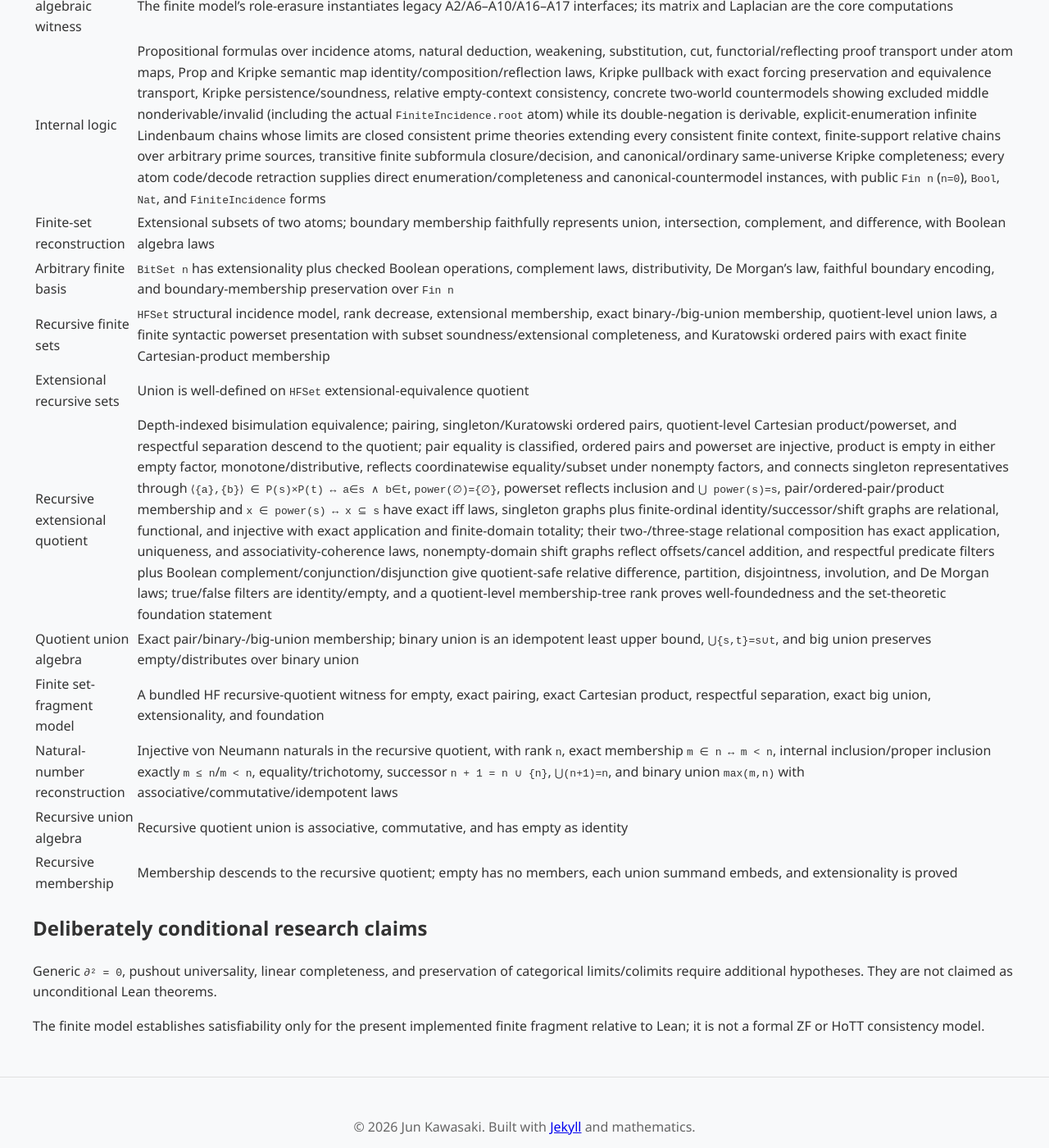
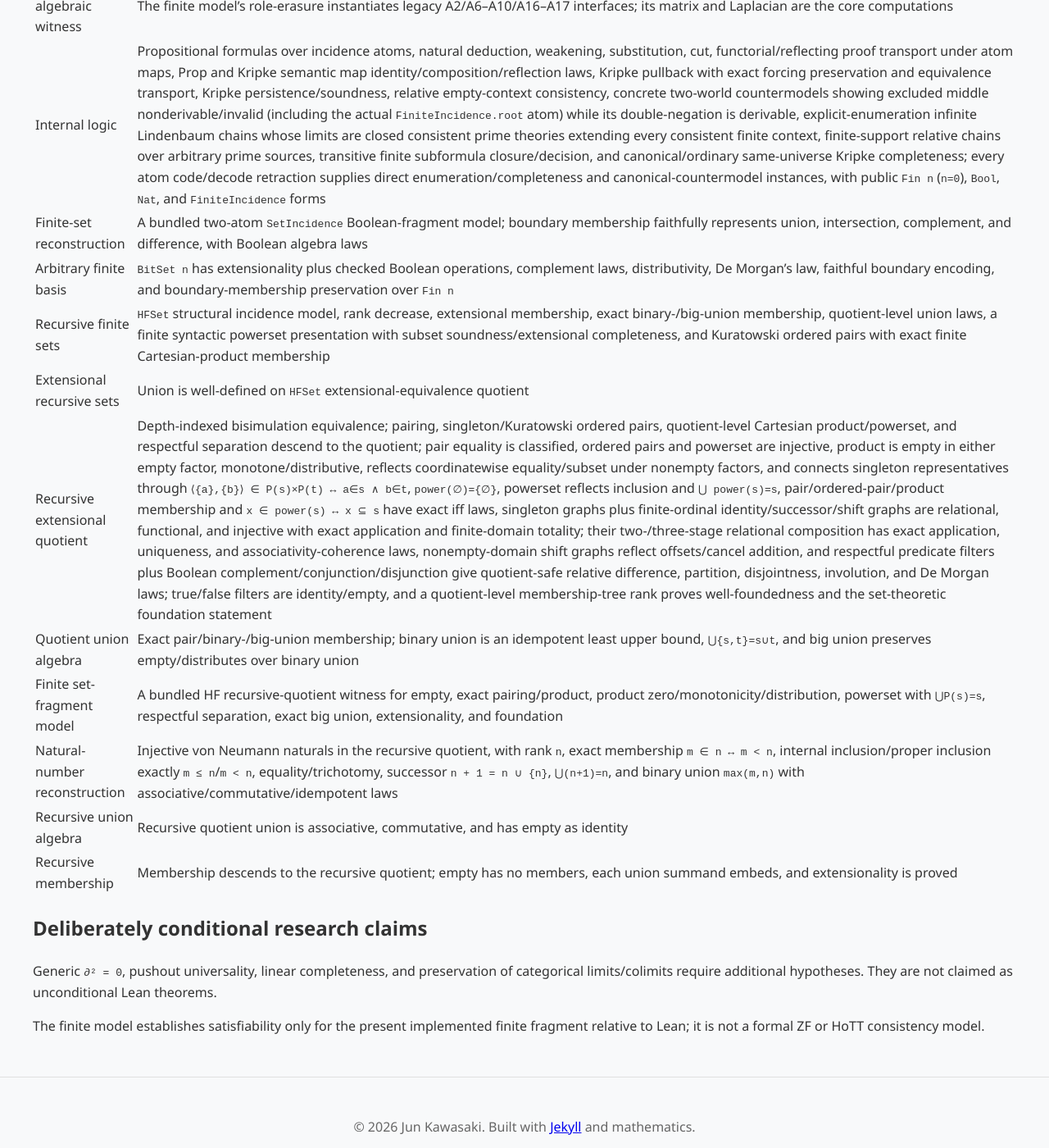
Before and after one commit to com-junkawasaki/inc, a Jekyll site: the page built from docs/verification.md, in a window 1280 px wide and 1400 px high, scrolled down 1167 px. Shown: the whole window at 82% size. Built offline with Jekyll 4.4.1, drawn with Linux system fonts in a browser that asks for light colours.

Commit message:
feat(inc): bundle finite boolean and set models

```diff
--- a/docs/verification.md
+++ b/docs/verification.md
@@ -27,13 +27,13 @@ the triangle example.
 | Finite linear completeness | On the nonempty finite model, equal boundary-matrix/Laplacian observations imply bisimilarity; the exact Laplacian is an idempotent projection with trace `1` and a unique image/kernel direct-sum decomposition (root kernel direction, observed leaf coordinate) |
 | Layered algebraic witness | The finite model's role-erasure instantiates legacy A2/A6–A10/A16–A17 interfaces; its matrix and Laplacian are the core computations |
 | Internal logic | Propositional formulas over incidence atoms, natural deduction, weakening, substitution, cut, functorial/reflecting proof transport under atom maps, Prop and Kripke semantic map identity/composition/reflection laws, Kripke pullback with exact forcing preservation and equivalence transport, Kripke persistence/soundness, relative empty-context consistency, concrete two-world countermodels showing excluded middle nonderivable/invalid (including the actual `FiniteIncidence.root` atom) while its double-negation is derivable, explicit-enumeration infinite Lindenbaum chains whose limits are closed consistent prime theories extending every consistent finite context, finite-support relative chains over arbitrary prime sources, transitive finite subformula closure/decision, and canonical/ordinary same-universe Kripke completeness; every atom code/decode retraction supplies direct enumeration/completeness and canonical-countermodel instances, with public `Fin n` (`n=0`), `Bool`, `Nat`, and `FiniteIncidence` forms |
-| Finite-set reconstruction | Extensional subsets of two atoms; boundary membership faithfully represents union, intersection, complement, and difference, with Boolean algebra laws |
+| Finite-set reconstruction | A bundled two-atom `SetIncidence` Boolean-fragment model; boundary membership faithfully represents union, intersection, complement, and difference, with Boolean algebra laws |
 | Arbitrary finite basis | `BitSet n` has extensionality plus checked Boolean operations, complement laws, distributivity, De Morgan's law, faithful boundary encoding, and boundary-membership preservation over `Fin n` |
 | Recursive finite sets | `HFSet` structural incidence model, rank decrease, extensional membership, exact binary-/big-union membership, quotient-level union laws, a finite syntactic powerset presentation with subset soundness/extensional completeness, and Kuratowski ordered pairs with exact finite Cartesian-product membership |
 | Extensional recursive sets | Union is well-defined on `HFSet` extensional-equivalence quotient |
 | Recursive extensional quotient | Depth-indexed bisimulation equivalence; pairing, singleton/Kuratowski ordered pairs, quotient-level Cartesian product/powerset, and respectful separation descend to the quotient; pair equality is classified, ordered pairs and powerset are injective, product is empty in either empty factor, monotone/distributive, reflects coordinatewise equality/subset under nonempty factors, and connects singleton representatives through `⟨{a},{b}⟩ ∈ P(s)×P(t) ↔ a∈s ∧ b∈t`, `power(∅)={∅}`, powerset reflects inclusion and `⋃ power(s)=s`, pair/ordered-pair/product membership and `x ∈ power(s) ↔ x ⊆ s` have exact iff laws, singleton graphs plus finite-ordinal identity/successor/shift graphs are relational, functional, and injective with exact application and finite-domain totality; their two-/three-stage relational composition has exact application, uniqueness, and associativity-coherence laws, nonempty-domain shift graphs reflect offsets/cancel addition, and respectful predicate filters plus Boolean complement/conjunction/disjunction give quotient-safe relative difference, partition, disjointness, involution, and De Morgan laws; true/false filters are identity/empty, and a quotient-level membership-tree rank proves well-foundedness and the set-theoretic foundation statement |
 | Quotient union algebra | Exact pair/binary-/big-union membership; binary union is an idempotent least upper bound, `⋃{s,t}=s∪t`, and big union preserves empty/distributes over binary union |
-| Finite set-fragment model | A bundled HF recursive-quotient witness for empty, exact pairing, exact Cartesian product, respectful separation, exact big union, extensionality, and foundation |
+| Finite set-fragment model | A bundled HF recursive-quotient witness for empty, exact pairing/product, product zero/monotonicity/distribution, powerset with `⋃P(s)=s`, respectful separation, exact big union, extensionality, and foundation |
 | Natural-number reconstruction | Injective von Neumann naturals in the recursive quotient, with rank `n`, exact membership `m ∈ n ↔ m < n`, internal inclusion/proper inclusion exactly `m ≤ n`/`m < n`, equality/trichotomy, successor `n + 1 = n ∪ {n}`, `⋃(n+1)=n`, and binary union `max(m,n)` with associative/commutative/idempotent laws |
 | Recursive union algebra | Recursive quotient union is associative, commutative, and has empty as identity |
 | Recursive membership | Membership descends to the recursive quotient; empty has no members, each union summand embeds, and extensionality is proved |
```
Also changed, not shown: README.md, 2 other files.
